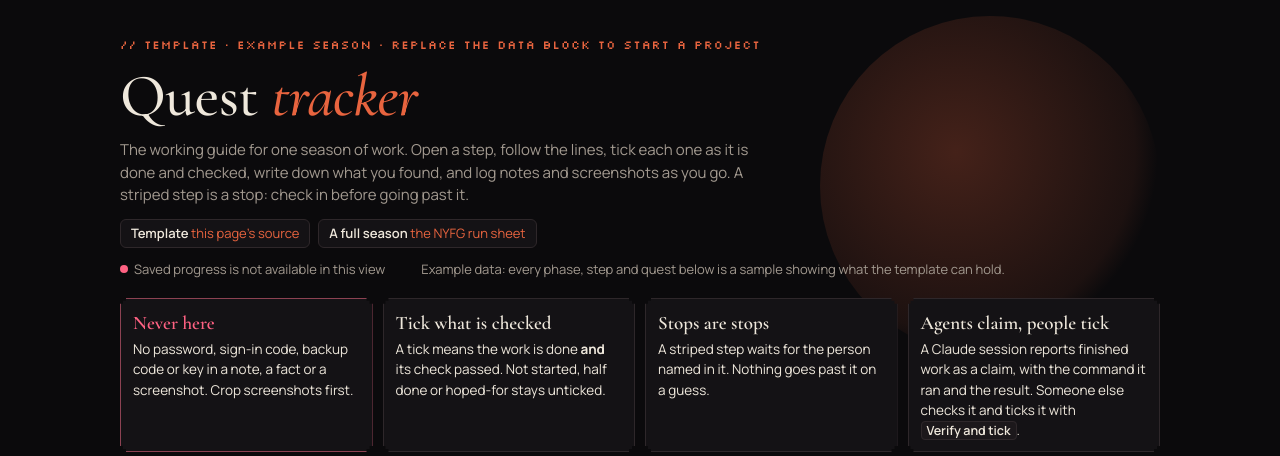
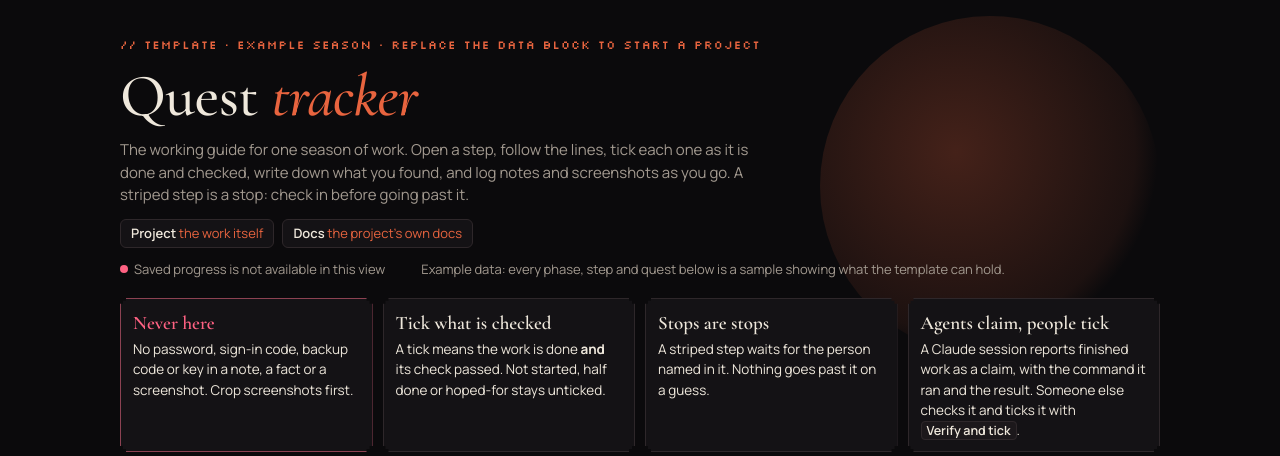
Before and after one commit to hams-ollo/zen-agent-skills, a Python web app: template .agents/skills/quest-tracker/templates/quest-tracker.html in a window 1280 px wide. Shown: the top 456 px of the page. Run offline with Jinja, Linux system fonts and the light colour scheme; the template is opened without the code that fills it, so the values that code supplies are empty.

Commit message:
feat-0072: drop the client's name and private page links from the kit
On the author's instruction: the kit is public, and the client's name and
the links to two private published pages (the author's own copy of the
template and the client's run sheet) do not belong in it. The template
stays fully usable.

- The sample data block's LINK holds placeholder addresses to replace, its
  header buttons point at them, and the first sample step no longer asks
  for a template link.
- One code comment below the end marker named the client, so the template
  is now 1.2.1, which keeps `check` able to tell a 1.2.0 page's code apart.
- The authoring guide names neither, and its version notes cover 1.2.1.
- A test fails if a link to a private published page comes back into any
  file of the skill. The tests read the current version from one constant.

Git history before this commit still holds both.

```diff
--- a/.agents/skills/quest-tracker/templates/quest-tracker.html
+++ b/.agents/skills/quest-tracker/templates/quest-tracker.html
@@ -559,14 +559,14 @@ html[data-skin="zen"] .waiting li > b, html[data-skin="quest"] .waiting li > b {
      below came from, and changes only when that code is replaced.
    ===================================================================== */
 
-// Base addresses, so step links stay short. Add your own.
+// Base addresses, so step links stay short. Replace these placeholders with the project's own.
 const LINK = {
-  TEMPLATE: "https://claude.ai/artifact/2CXWWBAuu9RfieCVn156LA",
-  EXAMPLE: "https://claude.ai/artifact/7feLZSDFECEty9PSDNHfbh",
+  REPO: "https://example.com/your-project",
+  DOCS: "https://example.com/your-project/docs",
 };
 
 const TRACKER = {
-  templateVersion: "1.2.0",            // the template this page's code came from; shown in the footer so trackers on older code are visible
+  templateVersion: "1.2.1",         // the template this page's code came from; shown in the footer so trackers on older code are visible
   storageKey: "quest-template",          // prefix for this viewer's remembered filters; one per project
   skin: "zen",                            // default look: "zen" (Zen Solutions), "quest" (Main Quest Zen) or "field" (light work sheet). Each viewer can switch.
   ranks: ["Novice", "Apprentice", "Journeyman", "Adept", "Expert", "Master", "Grandmaster"],  // one rank per 100 XP
@@ -578,8 +578,8 @@ const TRACKER = {
   goal: { label: "launch", target: "2026-11-06" },  // "N steps left to <label>"; target date draws the even-pace line (optional)
   questsIntro: "The road to launch as short runs of work, like a quest chain: finish one, the next unlocks. Each line opens its step below. A red tag marks a blocker.",
   doclinks: [
-    ["Template", LINK.TEMPLATE, "this page's source"],
-    ["A full season", LINK.EXAMPLE, "the NYFG run sheet"],
+    ["Project", LINK.REPO, "the work itself"],
+    ["Docs", LINK.DOCS, "the project's own docs"],
   ],
   rules: [
     { title: "Never here", warn: true, text: "No password, sign-in code, backup code or key in a note, a fact or a screenshot. Crop screenshots first." },
@@ -604,12 +604,12 @@ const TRACKER = {
         { id: "p0-copy", t: "Make a copy for the new project", who: ["you", "claude"],
           why: "Each project gets its own page and its own saved ticks, so one season never overwrites another.",
           steps: [
-            "Ask Claude: “start a quest tracker for <project> from the template”, with the template link.",
+            "Ask Claude: “start a quest tracker for <project>”, with whatever you already know: the goal, the people, the first phases.",
             "Claude reads the template, writes the new project into the data block, and publishes a new private page with saved progress on (`db`, `user`, `assets`).",
             "Open the new link and check the header names the new project.",
           ],
           check: "The new page says “Live: ticks, facts and notes are shared” and shows no steps done.",
-          ours: [["The template", LINK.TEMPLATE]] },
+          ours: [["The project's docs", LINK.DOCS]] },
         { id: "p0-phases", t: "Write the phases and the steps", who: ["you", "claude"],
           why: "A step that carries its own context (what, why, what closes it) can be picked up by anyone, on any day, without a call.",
           steps: [
@@ -1592,7 +1592,7 @@ async function render() {
   const states = questStates();
   states.forEach(({ q, steps, nDone, st, label }) => {
     const rn = el("li"); rn.append(el("span", "node st-" + st, q.short || q.title)); route.append(rn);
-    // `tone` names a color; `cls` (as in the NYFG run sheet) names a person and borrows their color
+    // `tone` names a color; `cls`, which older hand-built run sheets use, names a person and borrows their color
     const qTone = q.tone || (q.cls && PEOPLE[q.cls] && PEOPLE[q.cls].tone) || "plain";
     const box = el("div", "quest tone-" + qTone + (st === "next" ? " is-next" : ""));
     const h = el("h3", null, q.title);
```
Also changed, not shown: tests/test_quest_tracker.py (+23 -13 lines), .agents/skills/quest-tracker/references/authoring-guide.md, .tasks/done/feat-0072-the-quest-tracker-skill-as-a-draft.md, CHANGELOG.md.
